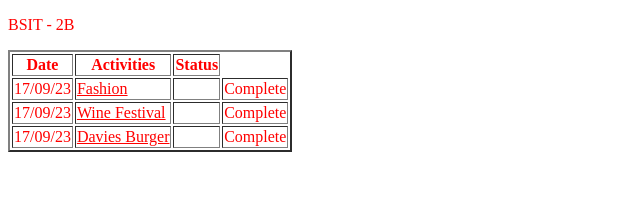
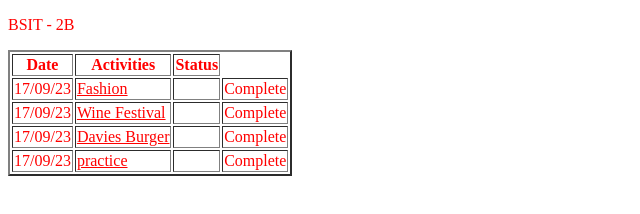
Before and after one commit to ilabonete/ilabonete.github.io, a plain HTML site: page index.html in a window 1280 px wide. Shown: the whole page, without its empty margins (0-640 px from the left). Drawn offline with Linux system fonts and the light colour scheme.

Commit message:
Update index.html

```diff
--- a/index.html
+++ b/index.html
@@ -29,6 +29,11 @@
 			<td><a href="https://ilabonete.github.io/Activity/Act 2.1_Davies Burger.html">Davies Burger </a><td>
 			<td>Complete</td>
 		</tr>
+	    	<tr>
+			<td>17/09/23</td>
+			<td><a href="https://ilabonete.github.io/practice/prelim_exam.html">practice </a><td>
+			<td>Complete</td>
+		</tr>
 	</table>
 </body>
 </html>
```
